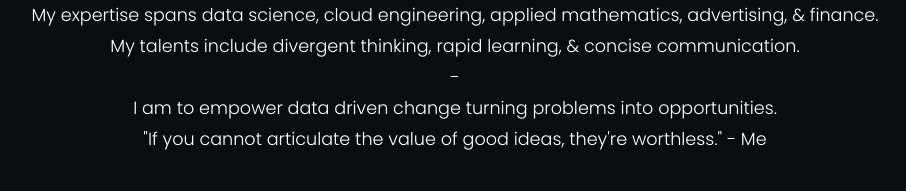
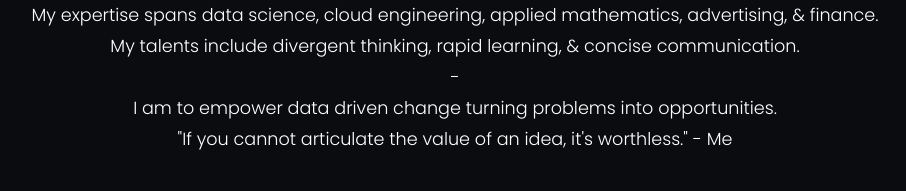
Before and after one commit to andre-dsouza/andre-dsouza.github.io, a plain HTML site: page index.html in a window 1280 px wide. Shown: the part 1160-1351 px from the top of the page, without its empty margins (185-1091 px from the left). Drawn offline with nearby package versions, Linux system fonts and the light colour scheme.

Commit message:
Update index.html

```diff
--- a/index.html
+++ b/index.html
@@ -79,7 +79,7 @@
 		  <p>My talents include divergent thinking, rapid learning, & concise communication.</p>
 		  <p>-</p>
 		  <p>I am to empower data driven change turning problems into opportunities.</p>
-		  <p>"If you cannot articulate the value of good ideas, they're worthless." - Me</p>
+		  <p>"If you cannot articulate the value of an idea, it's worthless." - Me</p>
 		  <div class="circular--square">
 			<br>
 			<br>
```
